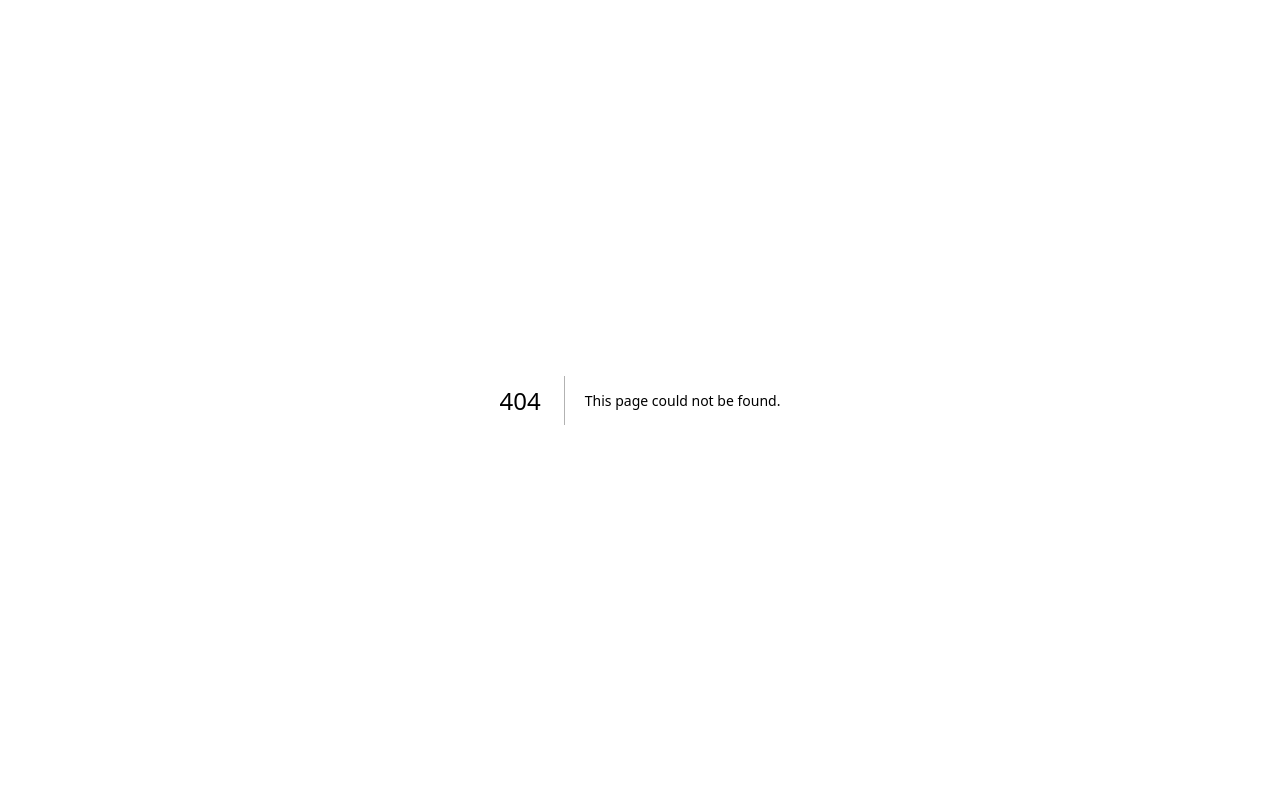
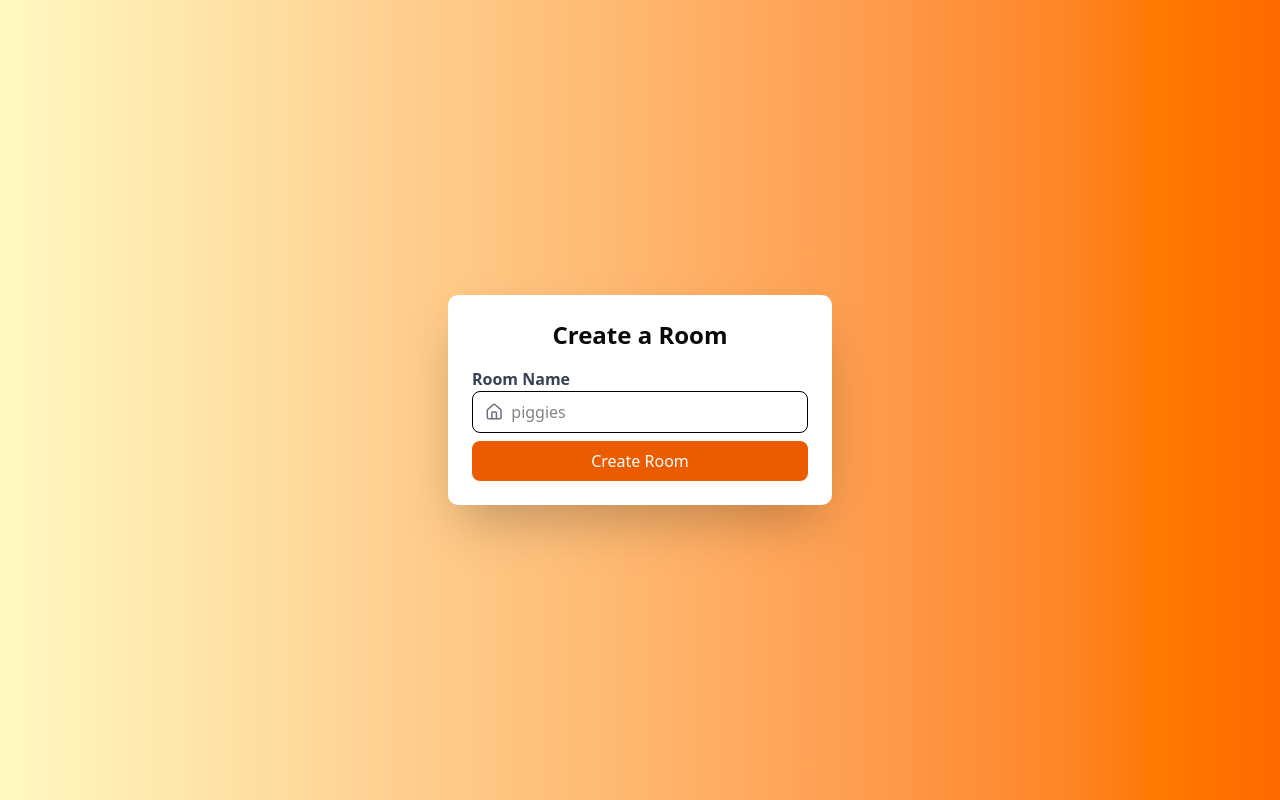
Before and after one commit to rohanshrma222/InkSync, a Next.js app in the folder apps/main-frontend/: page /room in a window 1280 px wide. Before the commit this address had no page. Built offline with nearby package versions, Linux system fonts and the light colour scheme; no server answers.

Commit message:
added room page

```diff
--- /dev/null
+++ b/apps/main-frontend/app/room/page.tsx
@@ -0,0 +1,71 @@
+'use client';
+
+import { useState } from 'react';
+import { useRouter } from 'next/navigation';
+import { HTTP_BACKEND } from '@/config';
+import { House } from 'lucide-react';
+
+export default function RoomPage() {
+    const [roomName, setRoomName] = useState('');
+    const [error, setError] = useState('');
+    const router = useRouter();
+
+    const createRoom = async () => {
+        setError('');
+        const token = localStorage.getItem('token'); // Token is available as user is logged in
+
+        try {
+            const response = await fetch(`${HTTP_BACKEND}/room`, {
+                method: 'POST',
+                //@ts-ignore
+                headers: {
+                    'Content-Type': 'application/json',
+                    'Authorization': token,
+                },
+                body: JSON.stringify({ name: roomName }),
+            });
+
+            // Ensure response is valid JSON
+            const contentType = response.headers.get('content-type');
+            if (!contentType || !contentType.includes('application/json')) {
+                throw new Error('Invalid server response');
+            }
+
+            const data = await response.json();
+            if (!response.ok) {
+                throw new Error(data.message || 'Failed to create room');
+            }
+
+            router.push(`/canvas/${data.roomId}`); // Redirect to the Canvas page
+        } catch (error) {
+            //@ts-ignore
+            setError(error.message);
+        }
+    };
+
+    return (
+        <div className="flex flex-col items-center justify-center min-h-screen p-4 bg-gradient-to-r from-yellow-100 to-orange-500">
+            <div className="bg-white p-6 rounded-lg shadow-2xl w-96">
+                <h1 className="text-2xl flex justify-center font-black pb-4">Create a Room</h1>
+               <label className="block text-gray-700 font-black">Room Name</label>
+               <div className="flex items-center border border-black rounded-md px-3 py-2">
+                    <House className="text-gray-500 mr-2" size={20} />
+                    <input
+                        type="text"
+                        name="name"
+                        className="w-full outline-none bg-transparent"
+                        placeholder="piggies"
+                        required
+                    />
+              </div>
+                <button
+                    onClick={createRoom}
+                    className="w-full mt-2 py-2 bg-[#EB5B00] text-white rounded-md hover:bg-[#FFB200]"
+                >
+                    Create Room
+                </button>
+                {error && <p className="mt-2 text-red-500">{error}</p>}
+            </div>
+        </div>
+    );
+}
--- a/apps/main-frontend/app/signin/page.tsx
+++ b/apps/main-frontend/app/signin/page.tsx
@@ -3,6 +3,8 @@ import { Mail } from "lucide-react";
 import Link from "next/link";
 import { useState } from "react";
 import { useRouter } from "next/navigation";
+import { toast, ToastContainer } from "react-toastify";
+import "react-toastify/dist/ReactToastify.css";
 
 export default function Signin() {
   const router = useRouter();
@@ -26,16 +28,18 @@ export default function Signin() {
     const data = await response.json();
     if (response.ok) {
       localStorage.setItem("token", data.token);
-      alert("Login successful!");
-      router.push("/canvas"); // Redirect after login
+      toast.success("Login successful!", { autoClose: 2000 });
+      setTimeout(() => {
+        router.push("/room"); // Redirect after login
+      }, 2000);
     } else {
-      alert(data.message || "Login failed");
+      toast.error(data.message || "Login failed");
     }
   };
 
   return (
-    <div className="flex items-center justify-center h-screen bg-gradient-to-r from-violet-200 to-pink-200">
-      <div className="bg-white p-6 rounded-lg shadow-md w-96">
+    <div className="flex items-center justify-center h-screen bg-gradient-to-r from-yellow-100 to-orange-500">
+      <div className="bg-white p-6 rounded-lg shadow-2xl w-96">
         <h2 className="text-4xl font-bold mb-4 text-center">Login</h2>
         <form onSubmit={handleSubmit}>
           <div className="mb-4">
@@ -51,14 +55,15 @@ export default function Signin() {
             <input type="password" name="password" className="w-full px-3 py-2 border border-black rounded-md"
               placeholder="Enter your password" onChange={handleChange} required />
           </div>
-          <button type="submit" className="w-full bg-[#EC7FA9] text-white py-2 rounded-md">
+          <button type="submit" className="w-full bg-[#EB5B00] hover:bg-[#FFB200] text-white py-2 rounded-md">
             Login
           </button>
         </form>
         <p className="mt-4 text-center">
-          Don&apos;t have an account? <Link href="/signup" className="text-[#EC7FA9] hover:underline">Sign up</Link>
+          Don&apos;t have an account? <Link href="/signup" className="text-[#EB5B00] hover:underline">Sign up</Link>
         </p>
       </div>
+      <ToastContainer position="top-right" autoClose={3000} />
     </div>
   );
 }
--- a/apps/main-frontend/app/signup/page.tsx
+++ b/apps/main-frontend/app/signup/page.tsx
@@ -2,6 +2,9 @@
 import { Mail, UserRound } from "lucide-react";
 import Link from "next/link";
 import { useState } from "react";
+import { toast } from "react-toastify";
+import "react-toastify/dist/ReactToastify.css";
+import { ToastContainer } from "react-toastify";
 
 export default function Signup() {
   const [formData, setFormData] = useState({
@@ -21,51 +24,70 @@ export default function Signup() {
       headers: { "Content-Type": "application/json" },
       body: JSON.stringify({
         name: formData.name,
-        username: formData.email, // Ensure email is sent as `username`
+        username: formData.email,
         password: formData.password,
       }),
     });
 
     const data = await response.json();
     if (response.ok) {
-      alert("Signup successful! You can now log in.");
+      toast.success("Signup successful! You can now log in.");
     } else {
-      alert(data.message || "Signup failed");
+      toast.error(data.message || "Signup failed");
     }
   };
 
   return (
-    <div className="flex items-center justify-center h-screen bg-gradient-to-r from-violet-200 to-pink-200">
-      <div className="bg-white p-6 rounded-lg shadow-md w-96">
+    <div className="flex items-center justify-center h-screen bg-gradient-to-r from-yellow-100 to-orange-500">
+      <ToastContainer position="top-right" autoClose={3000} />
+      <div className="bg-white p-6 rounded-lg shadow-2xl w-96">
         <h2 className="text-4xl font-bold mb-4 text-center">Create an Account</h2>
         <form onSubmit={handleSubmit}>
           <div className="mb-4">
             <label className="block text-gray-700 font-black">Name</label>
             <div className="flex items-center border border-black rounded-md px-3 py-2">
               <UserRound className="text-gray-500 mr-2" size={20} />
-              <input type="text" name="name" className="w-full outline-none bg-transparent"
-                placeholder="Ram" onChange={handleChange} required />
+              <input
+                type="text"
+                name="name"
+                className="w-full outline-none bg-transparent"
+                placeholder="Ram"
+                onChange={handleChange}
+                required
+              />
             </div>
           </div>
           <div className="mb-4">
             <label className="block text-gray-700 font-black">Email</label>
             <div className="flex items-center border border-black rounded-md px-3 py-2">
               <Mail className="text-gray-500 mr-2" size={20} />
-              <input type="email" name="email" className="w-full outline-none bg-transparent"
-                placeholder="you@example.com" onChange={handleChange} required />
+              <input
+                type="email"
+                name="email"
+                className="w-full outline-none bg-transparent"
+                placeholder="you@example.com"
+                onChange={handleChange}
+                required
+              />
             </div>
           </div>
           <div className="mb-4">
             <label className="block text-gray-700 font-black">Password</label>
-            <input type="password" name="password" className="w-full px-3 py-2 border border-black rounded-md"
-              placeholder="Enter your password" onChange={handleChange} required />
+            <input
+              type="password"
+              name="password"
+              className="w-full px-3 py-2 border border-black rounded-md"
+              placeholder="Enter your password"
+              onChange={handleChange}
+              required
+            />
           </div>
-          <button type="submit" className="w-full bg-[#EC7FA9] text-white py-2 rounded-md">
+          <button type="submit" className="w-full bg-[#EB5B00] hover:bg-[#FFB200] text-white py-2 rounded-md">
             Create Account
           </button>
         </form>
         <p className="mt-4 text-center">
-          Already have an account? <Link href="/signin" className="text-[#EC7FA9] hover:underline">Login</Link>
+          Already have an account? <Link href="/signin" className="text-[#EB5B00] hover:underline">Login</Link>
         </p>
       </div>
     </div>
--- a/apps/main-frontend/package.json
+++ b/apps/main-frontend/package.json
@@ -18,6 +18,7 @@
     "next": "15.2.1",
     "react": "^19.0.0",
     "react-dom": "^19.0.0",
+    "react-toastify": "^11.0.5",
     "tailwind-merge": "^3.0.2",
     "tailwindcss-animate": "^1.0.7"
   },
--- a/packages/common/src/types.ts
+++ b/packages/common/src/types.ts
@@ -7,7 +7,7 @@ export const CreateUserSchema= z.object({
 })
 
 export const SigninSchema = z.object({
-    username:z.string().min(3).max(25),
+    username:z.string().min(3).max(30),
     password:z.string()
 })
 
```
Also changed, not shown: 1 other file (tests, documents, lock files or other folders).
